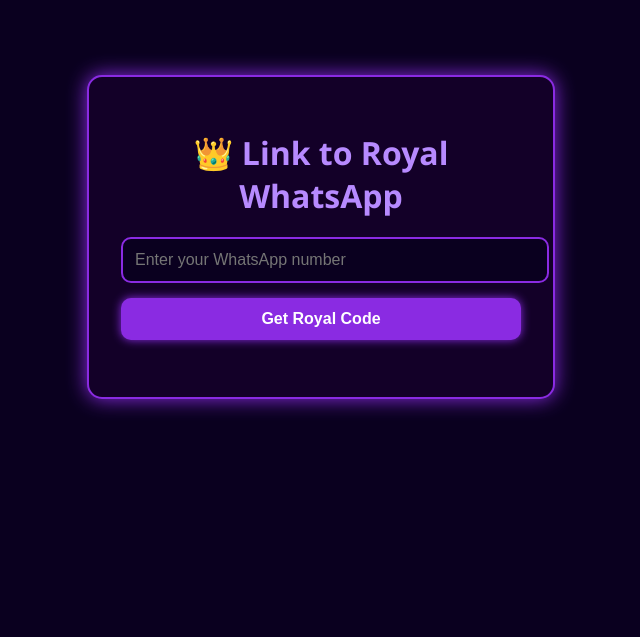
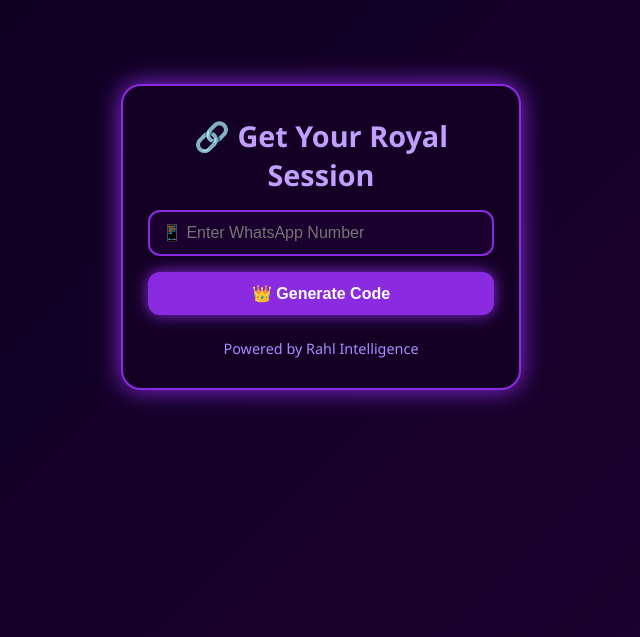
Before and after one commit to lordrahl2-sys/Lord-Rahl-Venom-Bot, a website: page public/index.html in a window 1280 px wide. Shown: the part 163-800 px from the top of the page, without its empty margins (319-959 px from the left). Drawn offline with Linux system fonts and the light colour scheme.

Commit message:
Update index.html

```diff
--- a/public/index.html
+++ b/public/index.html
@@ -1,94 +1,126 @@
-<!-- royal-panel/index.html --><!DOCTYPE html><html lang="en">
+<!DOCTYPE html>
+<html lang="en">
 <head>
   <meta charset="UTF-8" />
-  <meta name="viewport" content="width=device-width, initial-scale=1.0" />
-  <title>👑 Get Your Royal Session</title>
+  <meta name="viewport" content="width=device-width, initial-scale=1.0"/>
+  <title>👑 Link to Royal WhatsApp</title>
   <style>
+    * {
+      margin: 0;
+      padding: 0;
+      box-sizing: border-box;
+    }
+
     body {
-      margin: 0;
-      background: #0a001f;
-      color: #ffffff;
       font-family: 'Segoe UI', sans-serif;
+      background: linear-gradient(135deg, #0a001f, #1f0030);
+      color: #fff;
       display: flex;
-      flex-direction: column;
+      justify-content: center;
       align-items: center;
-      justify-content: center;
       height: 100vh;
+      overflow: hidden;
     }
+
+    .panel {
+      background: #140024;
+      border: 2px solid #8a2be2;
+      box-shadow: 0 0 25px #8a2be2;
+      border-radius: 20px;
+      padding: 30px 25px;
+      max-width: 400px;
+      width: 90%;
+      text-align: center;
+    }
+
     h1 {
-      color: #b78aff;
-      font-size: 2rem;
-      text-align: center;
-      margin-bottom: 20px;
+      font-size: 1.8rem;
+      color: #c29eff;
+      margin-bottom: 1rem;
     }
-    .panel {
-      background: #130028;
-      border: 2px solid #8a2be2;
-      padding: 2rem;
-      border-radius: 15px;
-      box-shadow: 0 0 20px #8a2be2;
-      width: 90%;
-      max-width: 400px;
-    }
+
     input[type="text"] {
       width: 100%;
       padding: 12px;
       border: 2px solid #8a2be2;
-      border-radius: 10px;
-      background: #0a001f;
-      color: #fff;
-      font-size: 16px;
+      background: #1b002f;
+      color: white;
+      border-radius: 12px;
+      font-size: 1rem;
+      margin-bottom: 1rem;
     }
+
     button {
-      margin-top: 15px;
+      background: #8a2be2;
+      border: none;
       padding: 12px;
       width: 100%;
-      border: none;
-      border-radius: 10px;
-      background-color: #8a2be2;
+      border-radius: 12px;
+      font-weight: bold;
       color: white;
-      font-weight: bold;
       font-size: 1rem;
+      box-shadow: 0 0 15px #8a2be2;
       cursor: pointer;
-      box-shadow: 0 0 10px #8a2be2;
+      transition: all 0.3s ease;
     }
+
     button:hover {
-      background-color: #a34bee;
+      background: #a94fff;
     }
+
     #qrBox {
-      margin-top: 25px;
-      text-align: center;
+      margin-top: 20px;
     }
+
     img.qr {
       width: 200px;
-      margin-top: 10px;
+      border-radius: 10px;
+      margin-top: 15px;
+      box-shadow: 0 0 20px #8a2be2;
+    }
+
+    .footer {
+      margin-top: 1.5rem;
+      font-size: 0.9rem;
+      color: #a98eff;
     }
   </style>
 </head>
 <body>
   <div class="panel">
-    <h1>👑 Link to Royal WhatsApp</h1>
-    <input type="text" id="phone" placeholder="Enter your WhatsApp number" />
-    <button onclick="getSession()">Get Royal Code</button>
+    <h1>🔗 Get Your Royal Session</h1>
+    <input type="text" id="phone" placeholder="📱 Enter WhatsApp Number" />
+    <button onclick="getSession()">👑 Generate Code</button>
     <div id="qrBox"></div>
-  </div>  <script>
+    <div class="footer">Powered by Rahl Intelligence</div>
+  </div>
+
+  <script>
     async function getSession() {
       const phone = document.getElementById('phone').value;
-      if (!phone) return alert('📱 Please enter your WhatsApp number.');
+      if (!phone) {
+        alert("⚠️ Please enter your WhatsApp number first.");
+        return;
+      }
 
-      document.getElementById('qrBox').innerHTML = '<p>⏳ Generating royal session...</p>';
+      document.getElementById('qrBox').innerHTML = '<p>⏳ Generating your royal code...</p>';
 
+      try {
         const res = await fetch('/session?phone=' + phone);
         const data = await res.json();
 
         if (data.qr) {
           document.getElementById('qrBox').innerHTML = `
-          <p>🔒 Scan this code to link your WhatsApp:</p>
-          <img class="qr" src="${data.qr}" alt="QR Code" />
+            <p>📸 Scan this Royal QR to link WhatsApp:</p>
+            <img class="qr" src="${data.qr}" alt="Royal QR Code" />
           `;
         } else {
           document.getElementById('qrBox').innerHTML = `<p>❌ Failed to generate QR. Try again later.</p>`;
         }
+      } catch (err) {
+        document.getElementById('qrBox').innerHTML = `<p>❌ Server error. QR not available.</p>`;
       }
-  </script></body>
+    }
+  </script>
+</body>
 </html>
```
Lines whose indentation alone changed are shown as unchanged.
